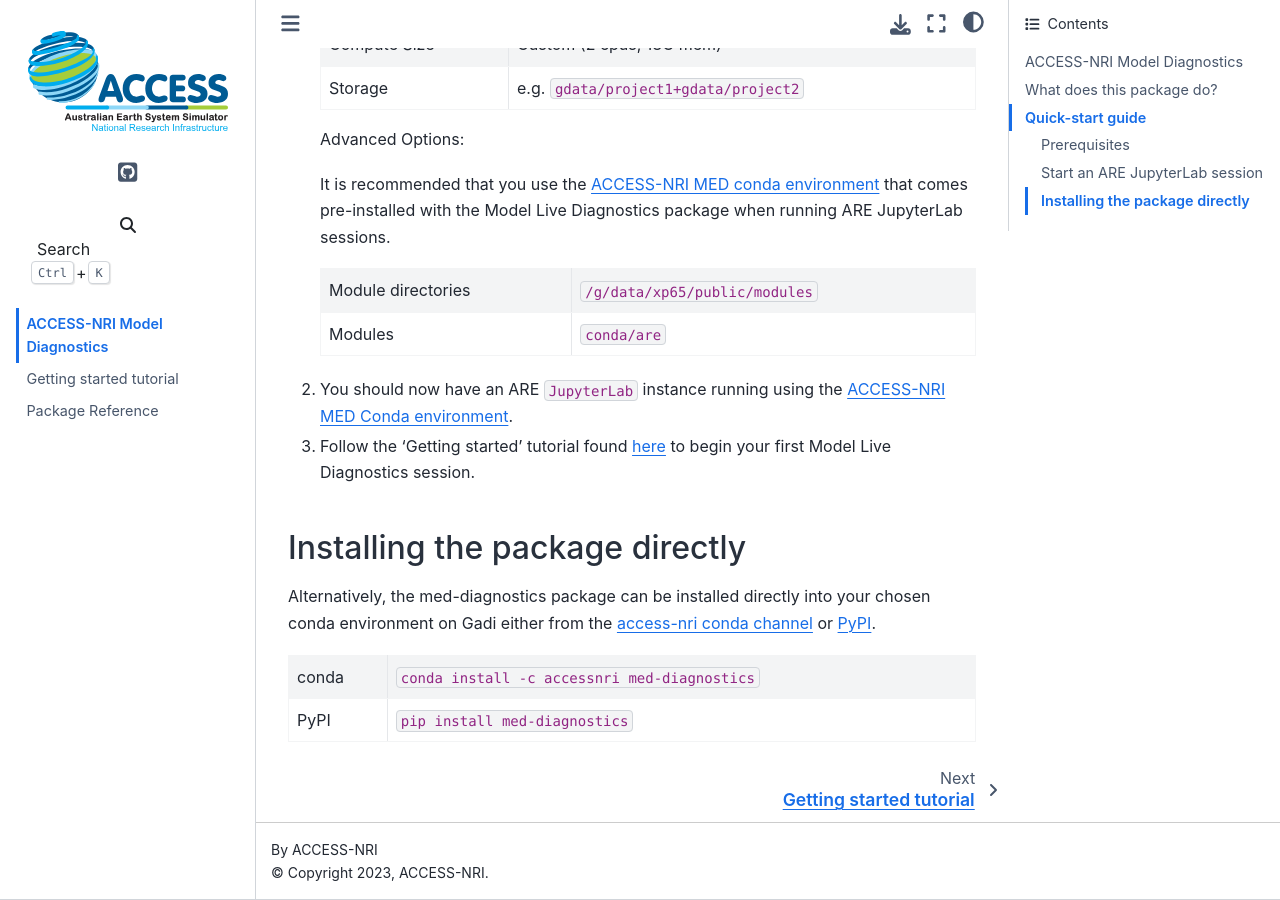
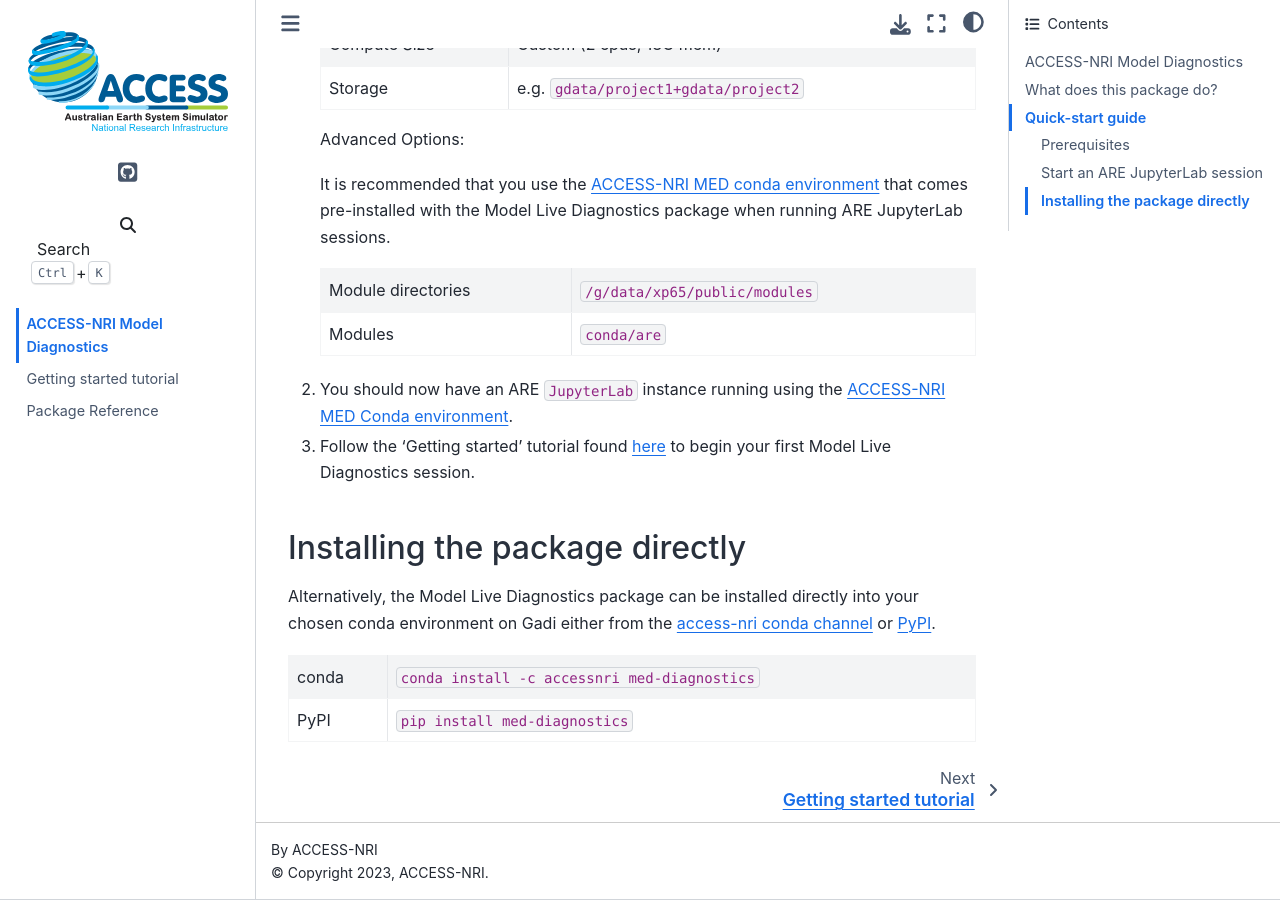
Before and after one commit to ACCESS-NRI/MED-live-diagnostics, a Sphinx documentation site: the page built from docs/index.rst, in a window 1280 px wide and 900 px high, scrolled down 1772 px. Built offline with Sphinx 7.4.7 and the Sphinx Book theme 1.1.4, drawn with Linux system fonts in a browser that asks for light colours.

Commit message:
Update index.rst

```diff
--- a/docs/index.rst
+++ b/docs/index.rst
@@ -87,7 +87,7 @@
 Installing the package directly
 ^^^^^^^^^^^^^
 
-Alternatively, the med-diagnostics package can be installed directly into your chosen conda environment on Gadi either from the
+Alternatively, the Model Live Diagnostics package can be installed directly into your chosen conda environment on Gadi either from the
 `access-nri conda channel <https://anaconda.org/accessnri/med-diagnostics>`_ or `PyPI <https://pypi.org/project/med-diagnostics/>`_.
 
 +---------------+-------------------------------------------------+
```
